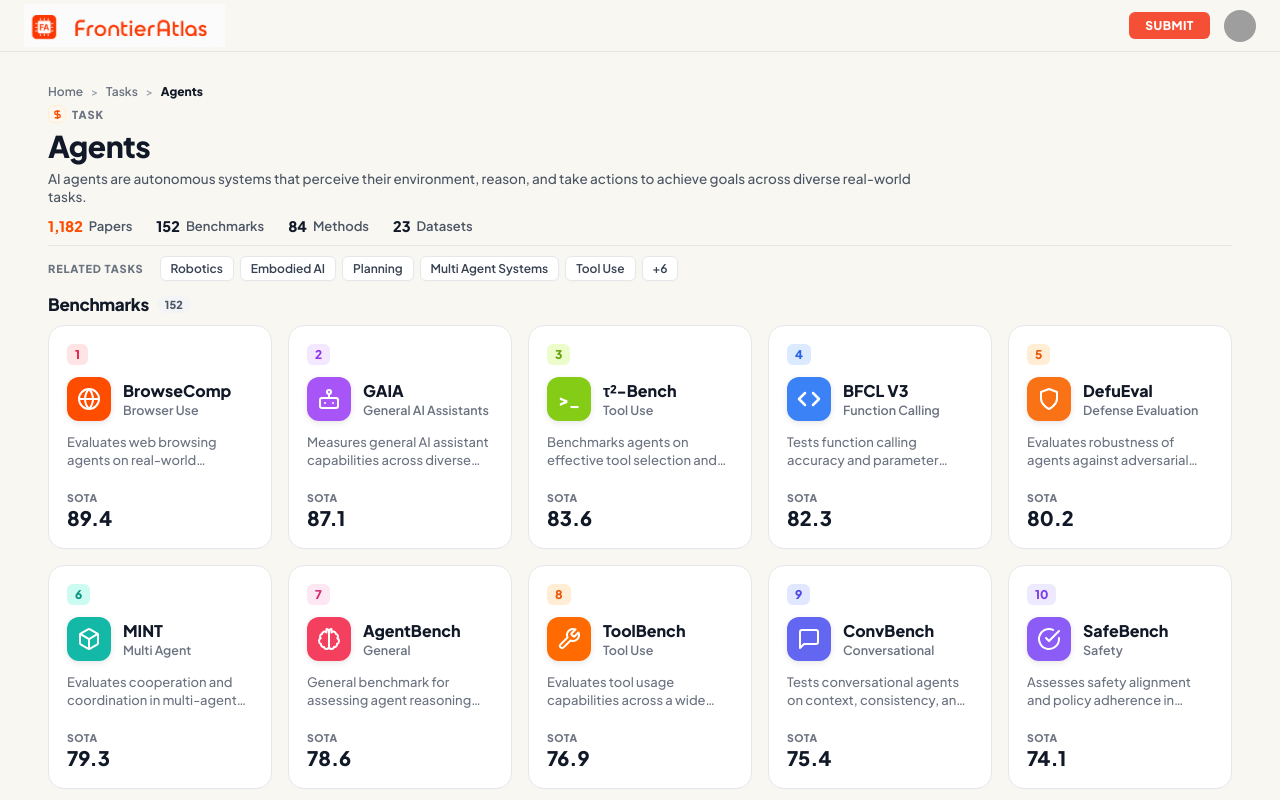
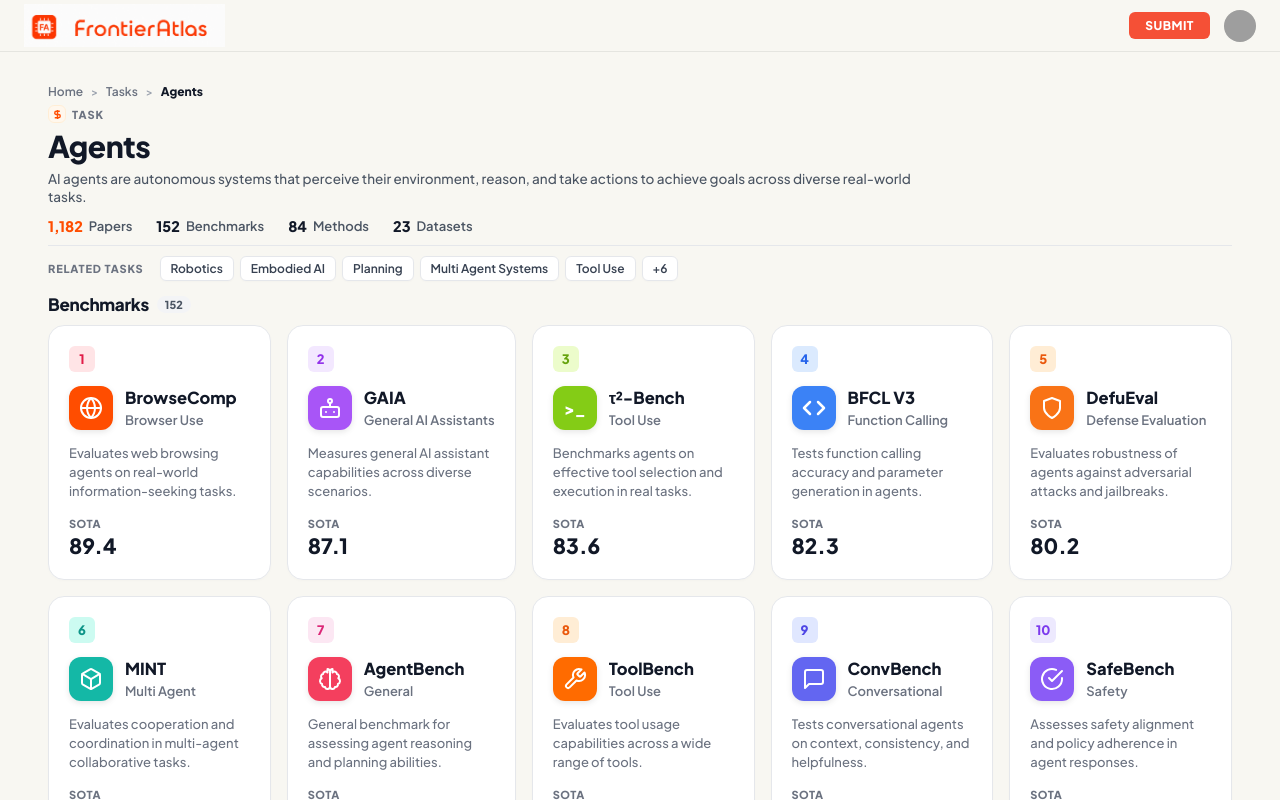
Before and after one commit to Deepak-Solanki04/Frontier_Atlas, a Next.js app: page /agents in a window 1280 px wide. Built offline with nearby package versions, Linux system fonts and the light colour scheme; grey boxes are pictures that could not be loaded.

Commit message:
style: update cards to exact mockup shape with 3 lines of description and square rank pill

```diff
--- a/app/globals.css
+++ b/app/globals.css
@@ -614,16 +614,14 @@ footer.site-footer-bar {
   background: #ffffff;
   border: 1px solid #e5e7eb;
   border-radius: 16px;
-  padding: 18px;
+  padding: 20px;
   display: flex;
   flex-direction: column;
   justify-content: space-between;
   box-shadow: 0 1px 3px rgba(0,0,0,0.02);
   transition: all 0.2s ease;
-  aspect-ratio: 1 / 1;
-  width: 100%;
-  height: auto;
-  overflow: hidden;
+  min-height: 255px;
+  height: 100%;
 }
 .benchmark-card:hover {
   box-shadow: 0 6px 16px rgba(0,0,0,0.06);
@@ -632,22 +630,22 @@ footer.site-footer-bar {
 }
 
 .bench-rank-pill {
-  font-size: 12px;
+  font-size: 13px;
   font-weight: 800;
-  padding: 3px 8px;
+  width: 26px;
+  height: 26px;
   border-radius: 6px;
-  display: inline-flex;
+  display: flex;
   align-items: center;
   justify-content: center;
-  width: fit-content;
-  margin-bottom: 12px;
+  margin-bottom: 14px;
 }
 
 .bench-card-header {
   display: flex;
   align-items: center;
   gap: 12px;
-  margin-bottom: 12px;
+  margin-bottom: 14px;
 }
 .bench-icon-box {
   width: 44px;
@@ -670,19 +668,19 @@ footer.site-footer-bar {
   min-width: 0;
 }
 .bench-name {
-  font-size: 16px;
+  font-size: 16.5px;
   font-weight: 800;
   color: #111827;
-  line-height: 1.2;
+  line-height: 1.25;
   white-space: nowrap;
   overflow: hidden;
   text-overflow: ellipsis;
 }
 .bench-sub {
-  font-size: 12.5px;
+  font-size: 13px;
   font-weight: 600;
   color: #6b7280;
-  margin-top: 2px;
+  margin-top: 3px;
   white-space: nowrap;
   overflow: hidden;
   text-overflow: ellipsis;
@@ -692,10 +690,10 @@ footer.site-footer-bar {
   font-size: 13px;
   font-weight: 500;
   color: #6b7280;
-  line-height: 1.4;
-  margin-bottom: 12px;
+  line-height: 1.45;
+  margin-bottom: 16px;
   display: -webkit-box;
-  -webkit-line-clamp: 2;
+  -webkit-line-clamp: 3;
   -webkit-box-orient: vertical;
   overflow: hidden;
 }
@@ -703,18 +701,18 @@ footer.site-footer-bar {
 .bench-footer {
   display: flex;
   flex-direction: column;
-  gap: 1px;
+  gap: 2px;
   margin-top: auto;
 }
 .bench-sota-label {
-  font-size: 10.5px;
+  font-size: 11px;
   font-weight: 800;
   color: #6b7280;
   letter-spacing: 0.5px;
   text-transform: uppercase;
 }
 .bench-sota-score {
-  font-size: 20px;
+  font-size: 21px;
   font-weight: 800;
   color: #111827;
 }
```
